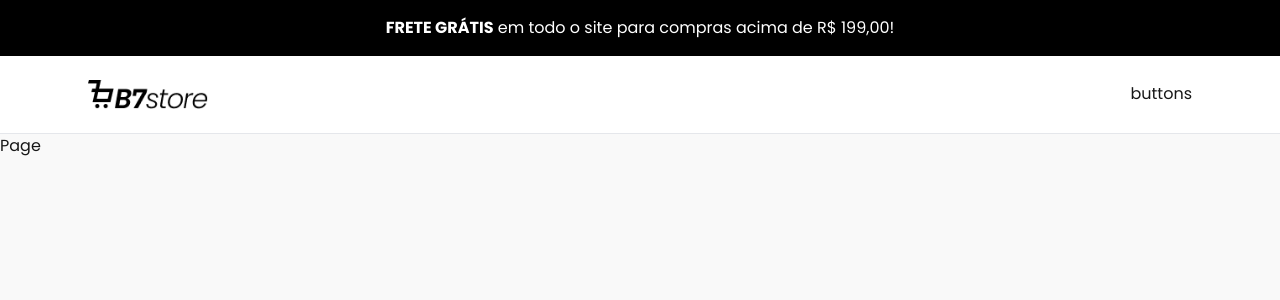
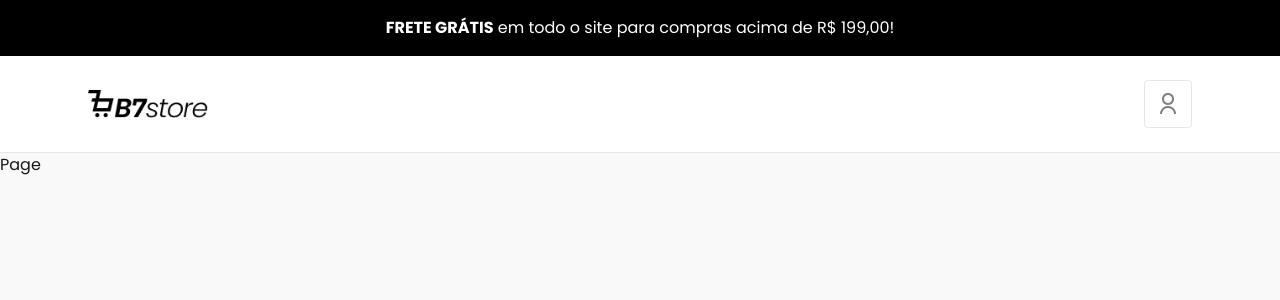
Before and after one commit to Nixwzy/b7store, a Next.js app: page / in a window 1280 px wide. Shown: the top 300 px of the page. Built offline with nearby package versions, Linux system fonts and the light colour scheme.

Commit message:
feat(header): add user icon to header component

```diff
--- a/src/components/layout/header.tsx
+++ b/src/components/layout/header.tsx
@@ -18,9 +18,17 @@ export function Header() {
               height={40}
             />
           </div>
-            <div className="">
-                buttons
+          <div className="flex gap-4">
+            <div className="size-12 border border-gray-200 rounded-sm flex items-center justify-center">
+              <Image
+                src="/assets/ui/user-line.png"
+                alt="User Icon"
+                width={24}
+                height={24}
+                className="size-6"
+              />
             </div>
+          </div>
         </div>
       </div>
     </header>
```
Also changed, not shown: src/components/layout/header-icon.tsx (added).
